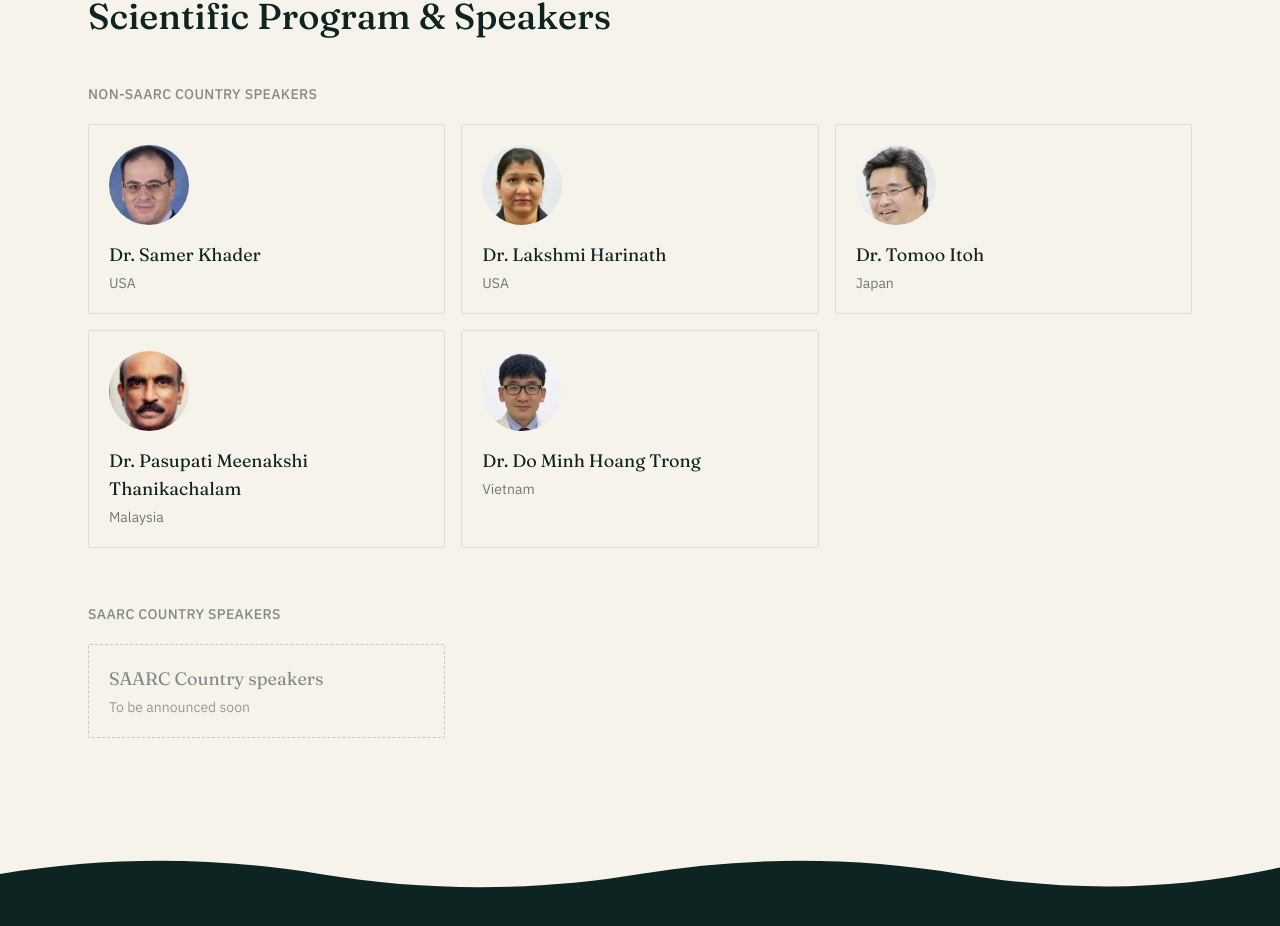
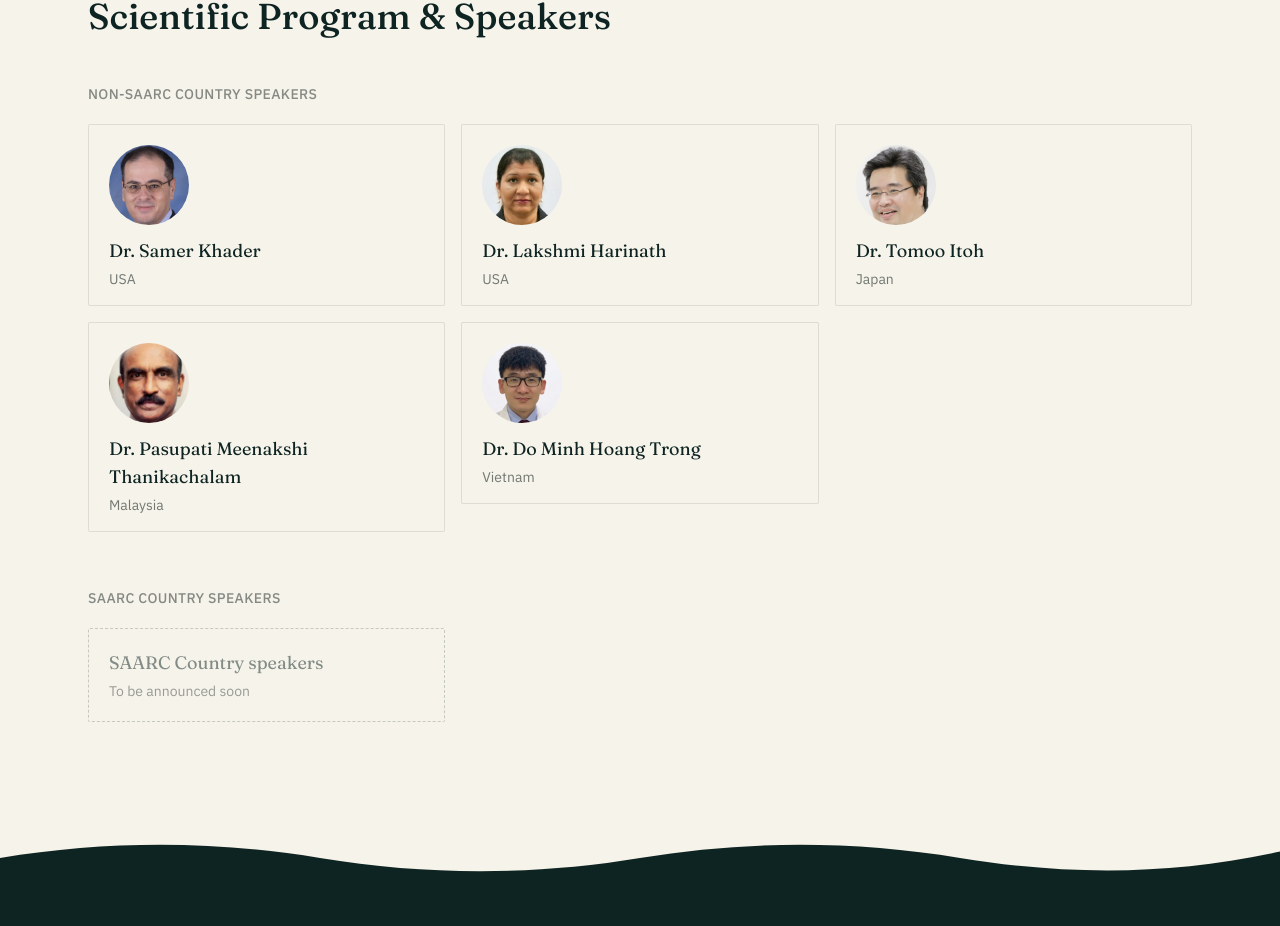
Before and after one commit to sach2027/SACH, a Next.js app: page / in a window 1280 px wide. Shown: the part 1358-2284 px from the top of the page. Built offline with nearby package versions, Linux system fonts and the light colour scheme.

Commit message:
Stop speaker cards stretching to row height; tighten padding

```diff
--- a/src/components/Speakers.tsx
+++ b/src/components/Speakers.tsx
@@ -4,17 +4,17 @@ import { asset } from '@/lib/assets';
 
 function SpeakerCard({ speaker }: { speaker: Speaker }) {
   return (
-    <div className="flex flex-col items-start rounded-sm border border-ink/10 bg-foam p-5 text-left">
+    <div className="flex flex-col items-start rounded-sm border border-ink/10 bg-foam p-5 pb-4 text-left">
       {speaker.photo ? (
         <Image
           src={asset(speaker.photo)}
           alt={speaker.name}
           width={160}
           height={160}
-          className="mb-4 h-20 w-20 rounded-full object-cover"
+          className="mb-3 h-20 w-20 rounded-full object-cover"
         />
       ) : (
-        <div className="mb-4 flex h-20 w-20 items-center justify-center rounded-full bg-reef/10 font-display text-xl text-reef">
+        <div className="mb-3 flex h-20 w-20 items-center justify-center rounded-full bg-reef/10 font-display text-xl text-reef">
           {speaker.name
             .replace('Dr. ', '')
             .split(' ')
@@ -51,7 +51,7 @@ export default function Speakers() {
         <h3 className="mt-12 text-sm font-medium uppercase tracking-wide text-slate/60">
           Non-SAARC Country speakers
         </h3>
-        <div className="mt-5 grid grid-cols-1 gap-4 sm:grid-cols-2 lg:grid-cols-3">
+        <div className="mt-5 grid grid-cols-1 items-start gap-4 sm:grid-cols-2 lg:grid-cols-3">
           {nonSaarc.map((s) => (
             <SpeakerCard key={s.name} speaker={s} />
           ))}
@@ -60,7 +60,7 @@ export default function Speakers() {
         <h3 className="mt-14 text-sm font-medium uppercase tracking-wide text-slate/60">
           SAARC Country speakers
         </h3>
-        <div className="mt-5 grid grid-cols-1 gap-4 sm:grid-cols-2 lg:grid-cols-3">
+        <div className="mt-5 grid grid-cols-1 items-start gap-4 sm:grid-cols-2 lg:grid-cols-3">
           <ComingSoonCard />
         </div>
       </div>
```
